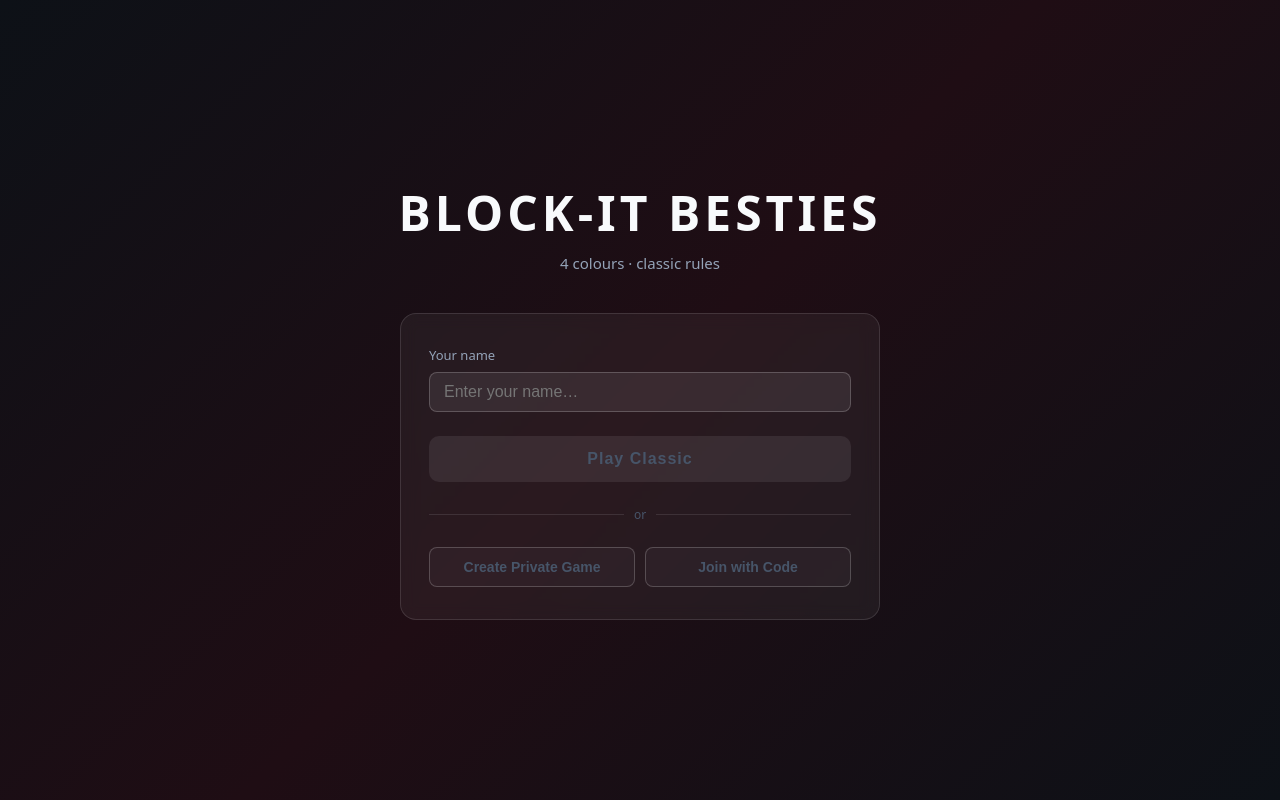
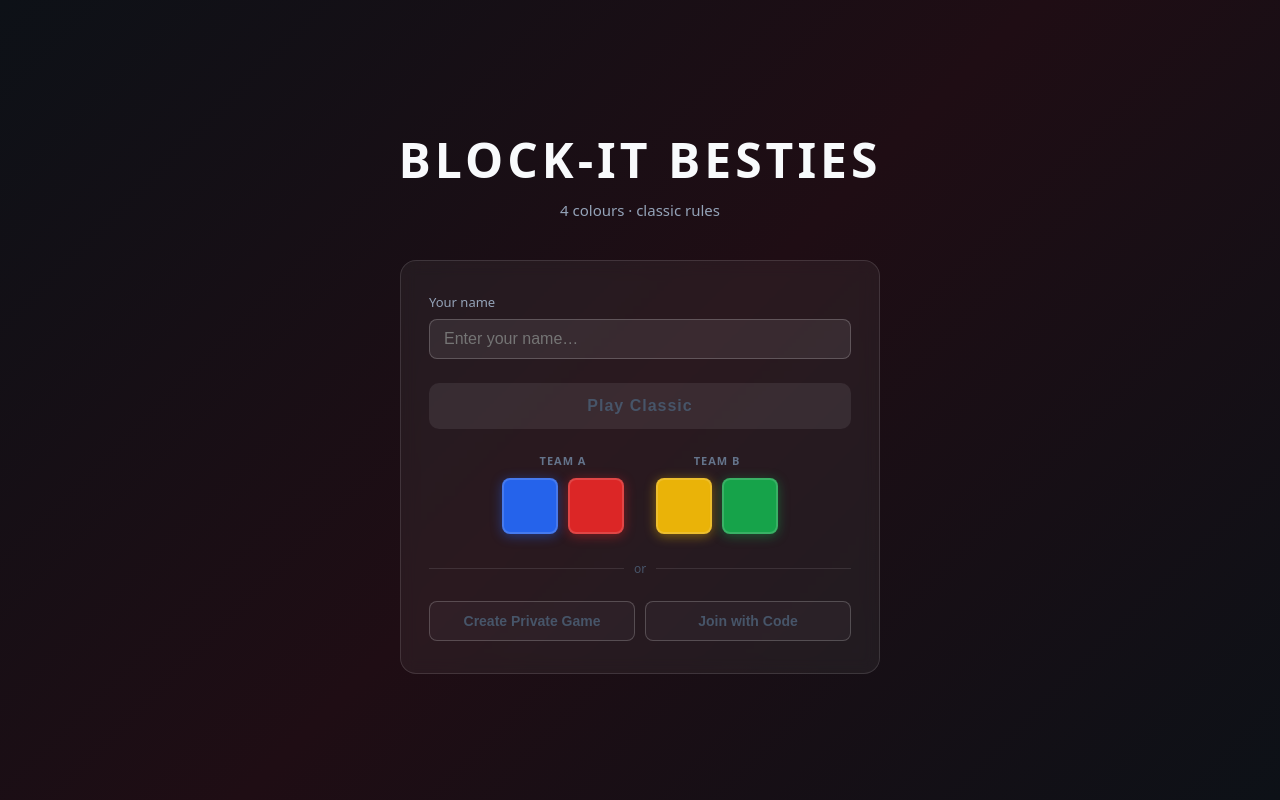
Before and after one commit to Cacifyy/games, a React (Vite) app: page / in a window 1280 px wide. Built offline with nearby package versions, Linux system fonts and the light colour scheme.

Commit message:
FEAT: Colour picker

```diff
--- a/src/Blokus.tsx
+++ b/src/Blokus.tsx
@@ -79,19 +79,47 @@ const COLOR_NAME: Record<ColorId, string> = {
   4: "Green",
 };
 
-const COLOR_HEX: Record<ColorId, string> = {
+const DEFAULT_COLOR_HEX: Record<ColorId, string> = {
   1: "#2563eb",
   2: "#eab308",
   3: "#dc2626",
   4: "#16a34a",
 };
 
-const COLOR_LIGHT: Record<ColorId, string> = {
+const DEFAULT_COLOR_LIGHT: Record<ColorId, string> = {
   1: "#bfdbfe",
   2: "#fde68a",
   3: "#fecaca",
   4: "#bbf7d0",
 };
+
+// 64-color Tailwind-style palette: 8 hues × 8 shades (dark → light, top → bottom)
+const PALETTE: string[] = [
+  // shade ~900
+  "#7f1d1d", "#7c2d12", "#78350f", "#365314", "#14532d", "#064e3b", "#0c4a6e", "#1e3a8a",
+  // shade ~800
+  "#991b1b", "#9a3412", "#92400e", "#3f6212", "#166534", "#065f46", "#075985", "#1e40af",
+  // shade ~700
+  "#b91c1c", "#c2410c", "#b45309", "#4d7c0f", "#15803d", "#047857", "#0369a1", "#1d4ed8",
+  // shade ~600
+  "#dc2626", "#ea580c", "#d97706", "#65a30d", "#16a34a", "#059669", "#0284c7", "#2563eb",
+  // shade ~500
+  "#ef4444", "#f97316", "#f59e0b", "#84cc16", "#22c55e", "#10b981", "#0ea5e9", "#3b82f6",
+  // shade ~400
+  "#f87171", "#fb923c", "#fbbf24", "#a3e635", "#4ade80", "#34d399", "#38bdf8", "#60a5fa",
+  // shade ~300
+  "#fca5a5", "#fdba74", "#fcd34d", "#bef264", "#86efac", "#6ee7b7", "#7dd3fc", "#93c5fd",
+  // shade ~200
+  "#fecaca", "#fed7aa", "#fde68a", "#d9f99d", "#bbf7d0", "#a7f3d0", "#bae6fd", "#bfdbfe",
+];
+
+function lightenColor(hex: string): string {
+  const r = parseInt(hex.slice(1, 3), 16);
+  const g = parseInt(hex.slice(3, 5), 16);
+  const b = parseInt(hex.slice(5, 7), 16);
+  const mix = (v: number) => Math.round(v + (255 - v) * 0.65);
+  return `#${mix(r).toString(16).padStart(2, "0")}${mix(g).toString(16).padStart(2, "0")}${mix(b).toString(16).padStart(2, "0")}`;
+}
 
 const COLORS_FOR: Record<PlayerId, ColorId[]> = {
   A: [1, 3],
@@ -383,6 +411,23 @@ function deserializeState(s: SerializedState): GameState {
 const DEV_SKIP = new URLSearchParams(window.location.search).has("dev");
 
 const Blokus: React.FC = () => {
+  const [customColors, setCustomColors] = useState<Partial<Record<ColorId, string>>>({});
+  // Shadow module-level defaults so all inline render code works unchanged.
+  // eslint-disable-next-line @typescript-eslint/no-unused-vars
+  const COLOR_HEX = useMemo(
+    () => ({ ...DEFAULT_COLOR_HEX, ...customColors } as Record<ColorId, string>),
+    [customColors]
+  );
+  const COLOR_LIGHT = useMemo(
+    () => ({
+      1: customColors[1] ? lightenColor(customColors[1]) : DEFAULT_COLOR_LIGHT[1],
+      2: customColors[2] ? lightenColor(customColors[2]) : DEFAULT_COLOR_LIGHT[2],
+      3: customColors[3] ? lightenColor(customColors[3]) : DEFAULT_COLOR_LIGHT[3],
+      4: customColors[4] ? lightenColor(customColors[4]) : DEFAULT_COLOR_LIGHT[4],
+    } as Record<ColorId, string>),
+    [customColors]
+  );
+
   const [gameStarted, setGameStarted] = useState(DEV_SKIP);
   const [state, setState] = useState<GameState>(makeInitialState);
   const [selectedPieceId, setSelectedPieceId] = useState<string | null>(null);
@@ -889,6 +934,8 @@ const Blokus: React.FC = () => {
         lobbyCode={lobbyCode}
         lobbyError={lobbyError}
         onClearError={() => setLobbyError(null)}
+        customColors={{ ...DEFAULT_COLOR_HEX, ...customColors }}
+        onCustomColorChange={(id, hex) => setCustomColors((prev) => ({ ...prev, [id]: hex }))}
       />
     );
   }
@@ -1018,7 +1065,7 @@ const Blokus: React.FC = () => {
 
         {/* Side panel */}
         <div style={{ width: isMobile ? "100%" : undefined, minWidth: isMobile ? 0 : 380, maxWidth: isMobile ? "100%" : 700 }}>
-          <ScorePanel state={state} teamA={teamA} teamB={teamB} nameFor={nameFor} gameOver={gameOver} />
+          <ScorePanel state={state} teamA={teamA} teamB={teamB} nameFor={nameFor} gameOver={gameOver} colorHex={COLOR_HEX} colorLight={COLOR_LIGHT} />
 
           {gameOver && gameOverDismissed && (
             <div style={{ display: "flex", gap: 8, marginTop: 8 }}>
@@ -1234,6 +1281,7 @@ const Blokus: React.FC = () => {
                       disabled={!isActive}
                       hideTitle
                       cellPx={trayCellPx}
+                      colorHex={COLOR_HEX}
                     />
                   </div>
                 );
@@ -1405,7 +1453,9 @@ const ScorePanel: React.FC<{
   teamB: number;
   nameFor: (p: PlayerId) => string;
   gameOver: boolean;
-}> = ({ state, teamA, teamB, nameFor, gameOver }) => {
+  colorHex: Record<ColorId, string>;
+  colorLight: Record<ColorId, string>;
+}> = ({ state, teamA, teamB, nameFor, gameOver, colorHex, colorLight }) => {
   const colorRow = (c: ColorId) => (
     <div
       key={c}
@@ -1414,8 +1464,8 @@ const ScorePanel: React.FC<{
         alignItems: "center",
         justifyContent: "space-between",
         padding: "4px 8px",
-        background: state.current === c ? COLOR_LIGHT[c] : "rgba(255,255,255,0.08)",
-        border: `1px solid ${COLOR_HEX[c]}`,
+        background: state.current === c ? colorLight[c] : "rgba(255,255,255,0.08)",
+        border: `1px solid ${colorHex[c]}`,
         borderRadius: 4,
         marginBottom: 4,
         opacity: state.passed[c] ? 0.6 : 1,
@@ -1428,7 +1478,7 @@ const ScorePanel: React.FC<{
             display: "inline-block",
             width: 12,
             height: 12,
-            background: COLOR_HEX[c],
+            background: colorHex[c],
             borderRadius: 2,
           }}
         />
@@ -1490,7 +1540,8 @@ const PieceTray: React.FC<{
   disabled: boolean;
   hideTitle?: boolean;
   cellPx?: number;
-}> = ({ color, remaining, selectedPieceId, onPick, disabled, hideTitle, cellPx = 9 }) => {
+  colorHex: Record<ColorId, string>;
+}> = ({ color, remaining, selectedPieceId, onPick, disabled, hideTitle, cellPx = 9, colorHex }) => {
   const minCell = 5 * cellPx + 14;
   return (
     <div style={{ marginTop: hideTitle ? 0 : 12 }}>
@@ -1517,7 +1568,7 @@ const PieceTray: React.FC<{
               style={{
                 padding: 3,
                 border: selected
-                  ? `2px solid ${COLOR_HEX[color]}`
+                  ? `2px solid ${colorHex[color]}`
                   : "1px solid rgba(255,255,255,0.12)",
                 background: available ? "rgba(255,255,255,0.08)" : "rgba(255,255,255,0.03)",
                 opacity: available ? 1 : 0.4,
@@ -1532,7 +1583,7 @@ const PieceTray: React.FC<{
             >
               <ShapePreview
                 shape={p.shape}
-                color={COLOR_HEX[color]}
+                color={colorHex[color]}
                 cellPx={cellPx}
                 muted={!available}
               />
@@ -1637,10 +1688,13 @@ const LobbyPage: React.FC<{
   lobbyCode: string | null;
   lobbyError: string | null;
   onClearError: () => void;
-}> = ({ status, onFindGame, onCreateLobby, onJoinLobby, lobbyCode, lobbyError, onClearError }) => {
+  customColors: Record<ColorId, string>;
+  onCustomColorChange: (id: ColorId, hex: string) => void;
+}> = ({ status, onFindGame, onCreateLobby, onJoinLobby, lobbyCode, lobbyError, onClearError, customColors, onCustomColorChange }) => {
   const [name, setName] = useState("");
   const [joinMode, setJoinMode] = useState(false);
   const [codeInput, setCodeInput] = useState("");
+  const [openPicker, setOpenPicker] = useState<ColorId | null>(null);
 
   const hasName = name.trim().length > 0;
   const canPlay = hasName && status === "idle";
@@ -1719,6 +1773,56 @@ const LobbyPage: React.FC<{
         >
           Play Classic
         </button>
+
+        {/* Colour picker */}
+        <div style={{ display: "flex", gap: 32, justifyContent: "center" }}>
+          {([ ["Team A", [1, 3] as ColorId[]], ["Team B", [2, 4] as ColorId[]] ] as [string, ColorId[]][]).map(([label, ids]) => (
+            <div key={label} style={{ display: "flex", flexDirection: "column", alignItems: "center", gap: 10 }}>
+              <span style={{ fontSize: 11, color: "#64748b", fontWeight: 600, textTransform: "uppercase", letterSpacing: 1 }}>{label}</span>
+              <div style={{ display: "flex", gap: 10 }}>
+                {ids.map((id) => (
+                  <div key={id} style={{ position: "relative" }}>
+                    <button
+                      onClick={() => setOpenPicker(openPicker === id ? null : id)}
+                      style={{
+                        width: 56, height: 56, borderRadius: 8,
+                        background: customColors[id],
+                        border: openPicker === id ? "2px solid #f8fafc" : "2px solid rgba(255,255,255,0.15)",
+                        cursor: "pointer",
+                        boxShadow: `0 2px 12px ${customColors[id]}77`,
+                        transition: "border-color 0.15s",
+                      }}
+                      title={COLOR_NAME[id]}
+                    />
+                    {openPicker === id && (
+                      <div style={{
+                        position: "absolute", top: "calc(100% + 8px)", left: "50%",
+                        transform: "translateX(-50%)", zIndex: 10,
+                        background: "#1e293b", border: "1px solid rgba(255,255,255,0.15)",
+                        borderRadius: 10, padding: 8,
+                        display: "grid", gridTemplateColumns: "repeat(8, 24px)", gap: 4,
+                        boxShadow: "0 8px 32px rgba(0,0,0,0.6)",
+                      }}>
+                        {PALETTE.map((hex) => (
+                          <button
+                            key={hex}
+                            onClick={() => { onCustomColorChange(id, hex); setOpenPicker(null); }}
+                            style={{
+                              width: 24, height: 24, borderRadius: 4, background: hex,
+                              border: customColors[id] === hex ? "2px solid #fff" : "2px solid transparent",
+                              cursor: "pointer", padding: 0,
+                            }}
+                            title={hex}
+                          />
+                        ))}
+                      </div>
+                    )}
+                  </div>
+                ))}
+              </div>
+            </div>
+          ))}
+        </div>
 
         {/* Divider */}
         <div style={{ display:"flex", alignItems:"center", gap:10 }}>
```
